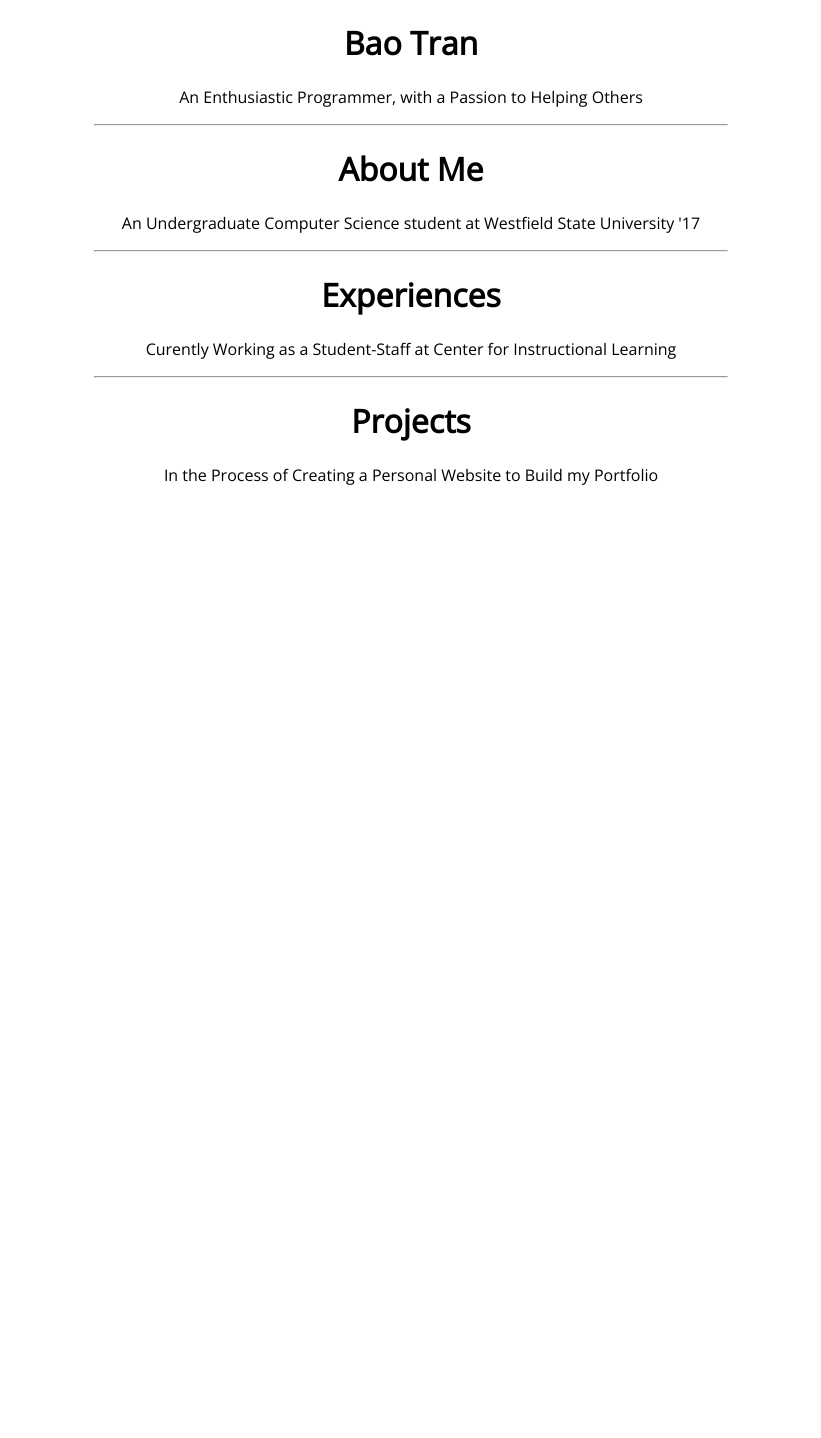
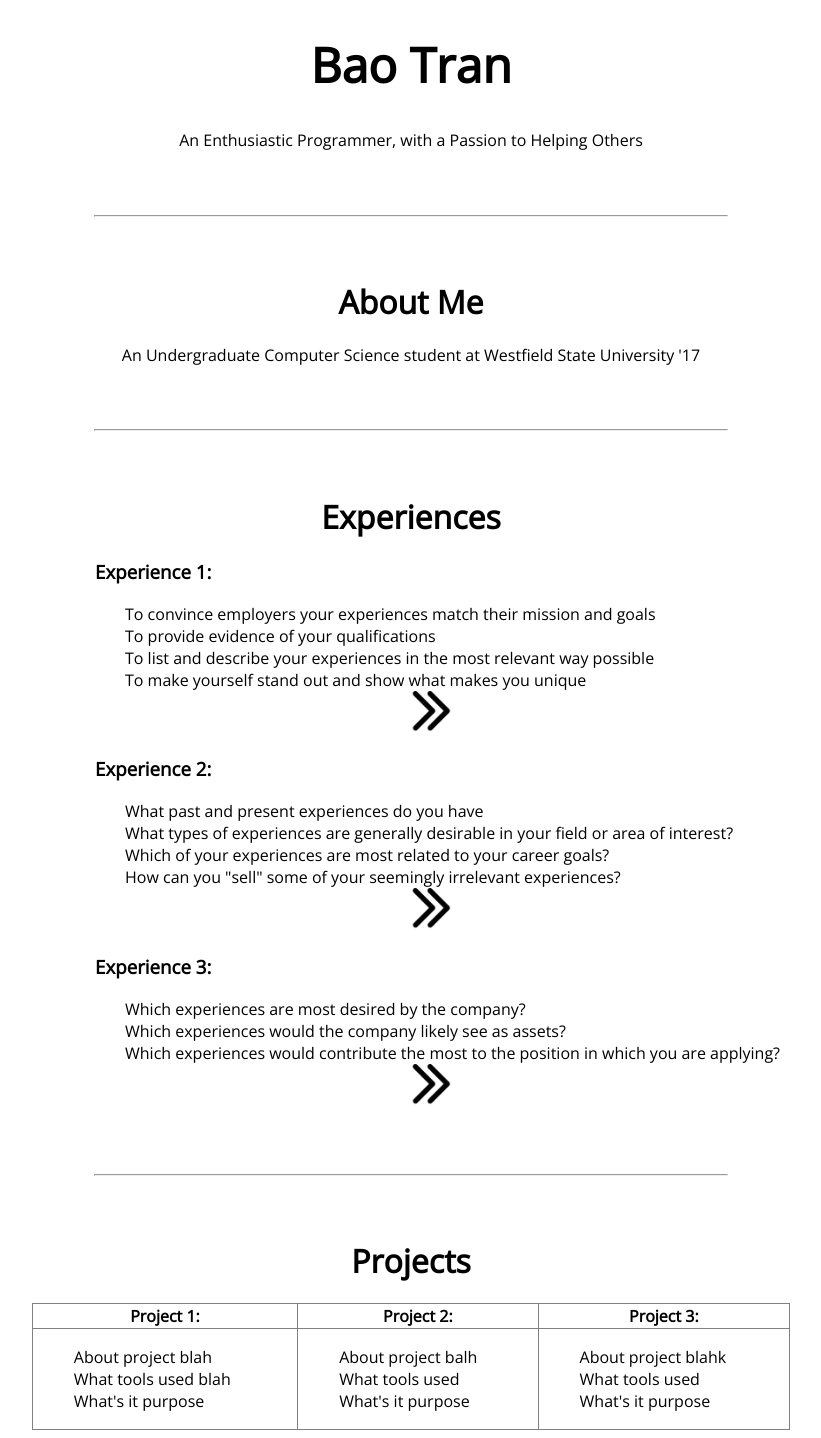
Before and after one commit to btran12/btran12.github.io, a PHP site: page / in a window 1280 px wide. Shown: the whole page, without its empty margins (229-1050 px from the left). Before the commit the page ends 485 px from the top, so only its background shows below. Run offline with PHP 8.4, Linux system fonts and the light colour scheme.

Commit message:
Laid out each section's  structure

```diff
--- a/app.js
+++ b/app.js
@@ -0,0 +1,3 @@
+var main = function(){
+	console.log("testing main function");
+}
--- a/index.html
+++ b/index.html
@@ -4,15 +4,15 @@
 		<link href='http://fonts.googleapis.com/css?family=Oxygen|Open+Sans' rel='stylesheet' type='text/css'>
 		<link rel="stylesheet" href="styles.css">
 
-		<title>Bao Tran - Home</title>
+		<title>Bao Tran | Initial</title>
 
 	</head>
 
 	<body>
 
 		<div id="intro">
-			<h1>Bao Tran</h1>
-			<p title="Quick Introduction">An Enthusiastic Programmer, with a Passion to Helping Others</p>
+			<h1 id="nameHeader">Bao Tran</h1>
+			<p>An Enthusiastic Programmer, with a Passion to Helping Others</p>
 
 			<hr>
 
@@ -22,16 +22,81 @@
 			<hr>
 
 			<h1>Experiences</h1>
-			<p>Curently Working as a Student-Staff at Center for Instructional Learning</p>
+
+			<h3 id="experienceHeader">Experience 1: </h3>
+			<ul style="list-style-type:none">
+
+				<div id="listExperience">
+					<li>To convince employers your experiences match their mission and goals</li>
+					<li>To provide evidence of your qualifications</li>
+					<li>To list and describe your experiences in the most relevant way possible</li>
+					<li>To make yourself stand out and show what makes you unique</li>
+				</div>
+				<img src="./images/arrow.png" style="width:42px;height:42px;">
+			</ul>
+
+			<h3 id="experienceHeader">Experience 2: </h3>
+			<ul style="list-style-type:none">
+				<div id="listExperience">
+					<li>What past and present experiences do you have</li>
+					<li>What types of experiences are generally desirable in your field or area of interest?</li>
+					<li>Which of your experiences are most related to your career goals?</li>
+					<li>How can you "sell" some of your seemingly irrelevant experiences?</li>
+				</div>
+				<img src="./images/arrow.png" style="width:42px;height:42px;">
+			</ul>
+
+			<h3 id="experienceHeader">Experience 3: </h3>
+			<ul style="list-style-type:none">
+				<div id="listExperience">
+					<li>Which experiences are most desired by the company?</li>
+					<li>Which experiences would the company likely see as assets?</li>
+					<li>Which experiences would contribute the most to the position in which you are applying?</li>
+				</div>
+				<img src="./images/arrow.png" style="width:42px;height:42px;">
+			</ul>
 
 			<hr>
 
 			<h1>Projects</h1>
-			<p>In the Process of Creating a Personal Website to Build my Portfolio</p>
+
+
+			<table  style="width:60%" align="center" border="1">
+
+				<tr>
+					<th>Project 1:</th>
+					<th>Project 2:</th>
+					<th>Project 3:</th>
+				</tr>
+				<tr align="left">
+					<td>
+						<ul style="list-style-type:none">
+							<li>About project blah</li>
+							<li>What tools used blah</li>
+							<li>What's it purpose</li>
+						</ul>
+					</td>
+
+					<td>
+						<ul style="list-style-type:none">
+							<li>About project balh </li>
+							<li>What tools used</li>
+							<li>What's it purpose</li>
+						</ul>
+					</td>
+
+					<td>
+						<ul style="list-style-type:none">
+							<li>About project blahk</li>
+							<li>What tools used</li>
+							<li>What's it purpose</li>
+						</ul>
+					</td>
+				</tr>
+
+			</table>
 
 		</div>
-
-		<!-- <img src="./images/self.jpg" width="1250" height="833"> -->
 
 		<script src="app.js"></script>
 	</body>
--- a/styles.css
+++ b/styles.css
@@ -1,5 +1,30 @@
 hr {
 	width:50%;
+	margin-bottom: 5%;
+	margin-top: 5%;
+}
+
+table {
+	border-collapse: collapse;
+}
+h1#nameHeader {
+	font-size:300%;
+}
+
+h3#experienceHeader{
+	text-align: left;
+	margin-left: 25%;
+	color: black;
+}
+
+#listExperience{
+	text-align: left;
+	margin-left: 25%;
+}
+
+p#experience {
+	text-align: left;
+	margin-left: 30%;
 }
 
 #intro {
```
Also changed, not shown: images/arrow.png (added).
